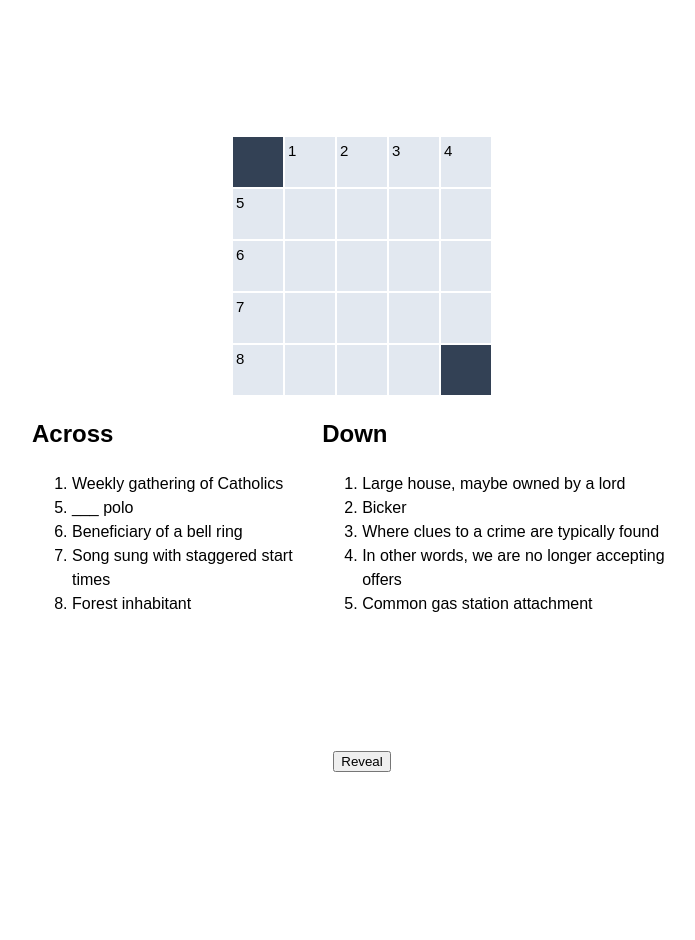
After one commit to pmwhite/pmwhite.github.io, a PHP site: page /crossword1.html in a window 1280 px wide. The commit adds this page. Shown: the whole page, without its empty margins (278-973 px from the left). Run offline with PHP 8.4, Linux system fonts and the light colour scheme.

Commit message:
Add crossword puzzle 1

```diff
--- /dev/null
+++ b/crossword.js
@@ -0,0 +1,7 @@
+const solution = document.getElementById('crossword-solution');
+const crossword_reveal_button = document.getElementById('crossword-reveal-button');
+
+const reveal_crossword_solution = () => {
+  solution.classList.remove("crossword-hidden");
+  crossword_reveal_button.remove();
+};
--- /dev/null
+++ b/crossword1.html
@@ -0,0 +1,110 @@
+<!DOCTYPE html>
+<html>
+  <head>
+    <link rel="stylesheet" href="styles.css" />
+    <meta name="viewport" content="width=device-width, initial-scale=1" />
+    <title>Crossword 1</title>
+  </head>
+  <body>
+    <div class="crossword">
+      <div class="crossword-row">
+        <div class="crossword-close"></div>
+        <div class="crossword-open">1</div>
+        <div class="crossword-open">2</div>
+        <div class="crossword-open">3</div>
+        <div class="crossword-open">4</div>
+      </div>
+      <div class="crossword-row">
+        <div class="crossword-open">5</div>
+        <div class="crossword-open"></div>
+        <div class="crossword-open"></div>
+        <div class="crossword-open"></div>
+        <div class="crossword-open"></div>
+      </div>
+      <div class="crossword-row">
+        <div class="crossword-open">6</div>
+        <div class="crossword-open"></div>
+        <div class="crossword-open"></div>
+        <div class="crossword-open"></div>
+        <div class="crossword-open"></div>
+      </div>
+      <div class="crossword-row">
+        <div class="crossword-open">7</div>
+        <div class="crossword-open"></div>
+        <div class="crossword-open"></div>
+        <div class="crossword-open"></div>
+        <div class="crossword-open"></div>
+      </div>
+      <div class="crossword-row">
+        <div class="crossword-open">8</div>
+        <div class="crossword-open"></div>
+        <div class="crossword-open"></div>
+        <div class="crossword-open"></div>
+        <div class="crossword-close"></div>
+      </div>
+    </div>
+    <div class="crossword-clues">
+      <div>
+        <h2>Across</h2>
+        <ol>
+          <li value="1">Weekly gathering of Catholics</li>
+          <li value="5">___ polo</li>
+          <li value="6">Beneficiary of a bell ring</li>
+          <li value="7">Song sung with staggered start times</li>
+          <li value="8">Forest inhabitant</li>
+        </ol>
+      </div>
+      <div>
+        <h2>Down</h2>
+        <ol>
+          <li value="1">Large house, maybe owned by a lord</li>
+          <li value="2">Bicker</li>
+          <li value="3">Where clues to a crime are typically found</li>
+          <li value="4">In other words, we are no longer accepting offers</li>
+          <li value="5">Common gas station attachment</li>
+        </ol>
+      </div>
+    </div>
+    <div class="crossword-solution">
+      <div id="crossword-solution" class="crossword crossword-hidden">
+        <div class="crossword-row">
+          <div class="crossword-close"></div>
+          <div class="crossword-open-solution">M</div>
+          <div class="crossword-open-solution">A</div>
+          <div class="crossword-open-solution">S</div>
+          <div class="crossword-open-solution">S</div>
+        </div>
+        <div class="crossword-row">
+          <div class="crossword-open-solution">M</div>
+          <div class="crossword-open-solution">A</div>
+          <div class="crossword-open-solution">R</div>
+          <div class="crossword-open-solution">C</div>
+          <div class="crossword-open-solution">O</div>
+        </div>
+        <div class="crossword-row">
+          <div class="crossword-open-solution">A</div>
+          <div class="crossword-open-solution">N</div>
+          <div class="crossword-open-solution">G</div>
+          <div class="crossword-open-solution">E</div>
+          <div class="crossword-open-solution">L</div>
+        </div>
+        <div class="crossword-row">
+          <div class="crossword-open-solution">R</div>
+          <div class="crossword-open-solution">O</div>
+          <div class="crossword-open-solution">U</div>
+          <div class="crossword-open-solution">N</div>
+          <div class="crossword-open-solution">D</div>
+        </div>
+        <div class="crossword-row">
+          <div class="crossword-open-solution">T</div>
+          <div class="crossword-open-solution">R</div>
+          <div class="crossword-open-solution">E</div>
+          <div class="crossword-open-solution">E</div>
+          <div class="crossword-close"></div>
+        </div>
+      </div>
+      <button onclick="reveal_crossword_solution()" id="crossword-reveal-button" type="button">Reveal</button>
+    </div>
+    <script type="application/javascript" src="crossword.js"></script>
+  </body>
+</html>
--- a/styles.css
+++ b/styles.css
@@ -86,3 +86,71 @@ span.error-location {
 .example {
   overflow-x: auto;
 }
+
+.crossword {
+  margin: auto;
+  width: fit-content;
+}
+
+.crossword-row {
+  display: flex;
+  flex-direction: horizontal;
+}
+
+.crossword-open-solution {
+  width: 50px;
+  height: 50px;
+  background-color: #e2e8f0;
+  margin: 1px;
+  font-size: 30px;
+  line-height: 50px;
+  text-align: center;
+}
+
+.crossword-open {
+  width: 47px;
+  height: 47px;
+  background-color: #e2e8f0;
+  margin: 1px;
+  font-size: 15px;
+  padding-top: 3px;
+  padding-left: 3px;
+}
+
+.crossword-open:before {
+  width: 15px;
+}
+
+.crossword-close {
+  width: 50px;
+  height: 50px;
+  background-color: #334155;
+  margin: 1px;
+}
+
+.crossword-clues {
+  display: flex;
+  flex-direction: horizontal;
+  justify-content: space-around;
+}
+
+.crossword.crossword-hidden {
+  opacity: 0%;
+  transition: opacity 1s;
+}
+.crossword {
+  opacity: 100%;
+  transition: opacity 1s;
+}
+
+.crossword-solution {
+  position: relative;
+}
+
+#crossword-reveal-button {
+  position: absolute;
+  margin: auto;
+  inset: 0;
+  width: fit-content;
+  height: fit-content;
+}
```
